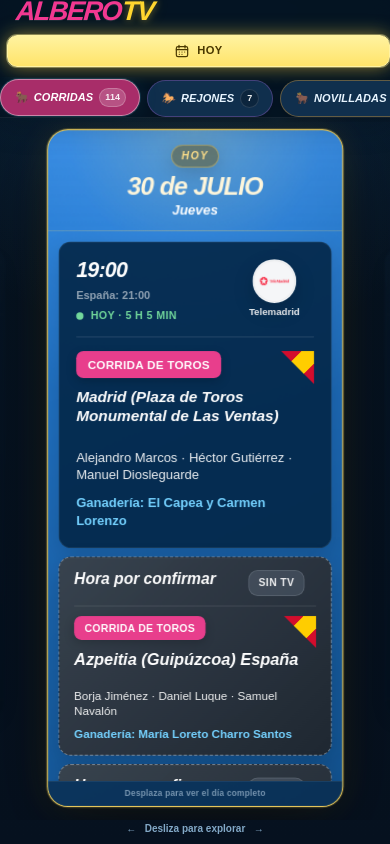
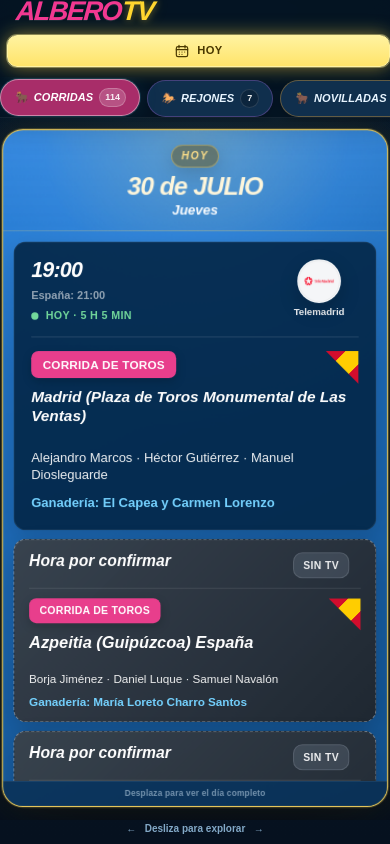
Before and after one commit to MarinusFenby/alberotv, a website: page index.html in a window 390 px wide. Drawn offline with Linux system fonts and the light colour scheme.

Commit message:
Update enhancements.css

```diff
--- a/enhancements.css
+++ b/enhancements.css
@@ -417,3 +417,37 @@
     padding: 12px 14px !important;
   }
 }
+
+/* ==================================================
+   ENSANCHAR LA VENTANA DEL DÍA
+   Mantiene intacto el diseño interior.
+   ================================================== */
+
+.day {
+  width: 430px !important;
+  min-width: 430px !important;
+  flex: 0 0 430px !important;
+}
+
+.day.active {
+  width: 560px !important;
+  min-width: 560px !important;
+  flex-basis: 560px !important;
+}
+
+.day.active .events,
+.day.active .event,
+.day.active .bullfighting-event {
+  width: 100% !important;
+  max-width: 100% !important;
+  box-sizing: border-box !important;
+}
+
+@media (max-width: 800px) {
+  .day,
+  .day.active {
+    width: calc(100vw - 20px) !important;
+    min-width: calc(100vw - 20px) !important;
+    flex: 0 0 calc(100vw - 20px) !important;
+  }
+}
```
